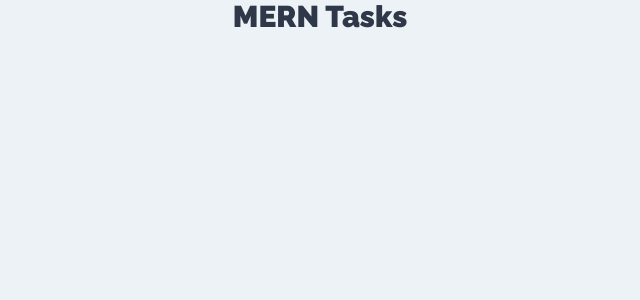
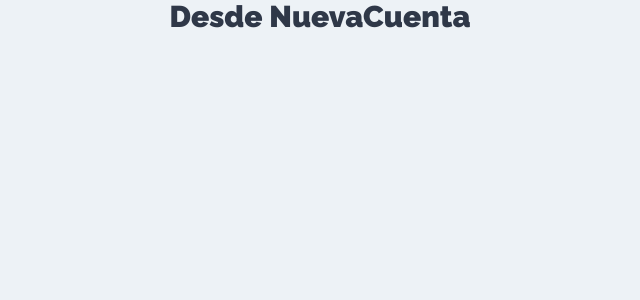
Before and after one commit to jplozada/Administrador_de_Proyectos_Cliente, a React (Create React App) app: page /nueva-cuenta in a window 1280 px wide. Shown: the top 300 px of the page, without its empty margins (320-960 px from the left). Built offline with nearby package versions, Linux system fonts and the light colour scheme.

Commit message:
react-router-dom installed from npm, Login,NuevaCuenta,Proyectos components created and added to the router

```diff
--- a/package.json
+++ b/package.json
@@ -8,6 +8,7 @@
     "@testing-library/user-event": "^7.2.1",
     "react": "^16.13.1",
     "react-dom": "^16.13.1",
+    "react-router-dom": "^5.2.0",
     "react-scripts": "3.4.3"
   },
   "scripts": {
--- a/src/App.js
+++ b/src/App.js
@@ -1,8 +1,18 @@
 import React from 'react';
+import {BrowserRouter as Router, Switch, Route} from 'react-router-dom';
+import Login from './components/auth/Login';
+import NuevaCuenta from './components/auth/NuevaCuenta';
+import Proyectos from './components/proyectos/Proyectos';
 
 function App() {
   return (
-    <h1>MERN Tasks</h1>
+    <Router>
+      <Switch>
+        <Route exact path="/" component={Login} />
+        <Route exact path="/nueva-cuenta" component={NuevaCuenta} />
+        <Route exact path="/proyectos" component={Proyectos} />
+      </Switch>
+    </Router>
   );
 }
 
--- /dev/null
+++ b/src/components/auth/Login.js
@@ -0,0 +1,9 @@
+import React from 'react';
+
+const Login = () => {
+    return (
+        <h1>Desde Login</h1>
+    );
+}
+
+export default Login;
--- /dev/null
+++ b/src/components/auth/NuevaCuenta.js
@@ -0,0 +1,9 @@
+import React from 'react';
+
+const NuevaCuenta = () => {
+    return (
+        <h1>Desde NuevaCuenta</h1>
+    );
+}
+
+export default NuevaCuenta;
--- /dev/null
+++ b/src/components/proyectos/Proyectos.js
@@ -0,0 +1,9 @@
+import React from 'react';
+
+const Proyectos = () => {
+    return (
+        <h1>Desde Proyectos</h1>
+    );
+}
+
+export default Proyectos;
```
Also changed, not shown: 1 other file (tests, documents, lock files or other folders).
